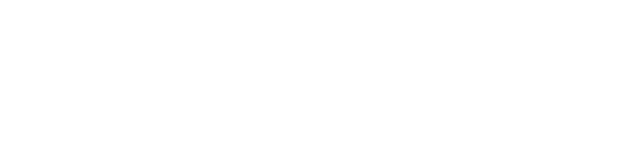
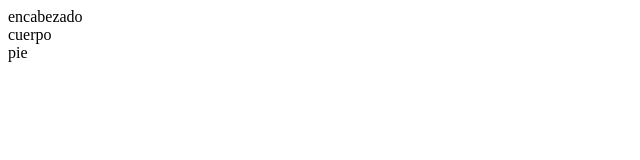
Before and after one commit to nelsonrinconc86/animacionCSS, a plain HTML site: page index.html in a window 1280 px wide. Shown: the whole page, without its empty margins (0-640 px from the left). Drawn offline with Linux system fonts and the light colour scheme.

Commit message:
Update index.html

```diff
--- a/index.html
+++ b/index.html
@@ -6,9 +6,9 @@
     <link rel="stylesheet" href="estilos.css">
     <body>
         <div class="Principal">
-            <div></div>
-            <div></div>
-            <div></div>
+            <div>encabezado</div>
+            <div>cuerpo</div>
+            <div>pie</div>
         </div>
     </body>
 </html>
```
